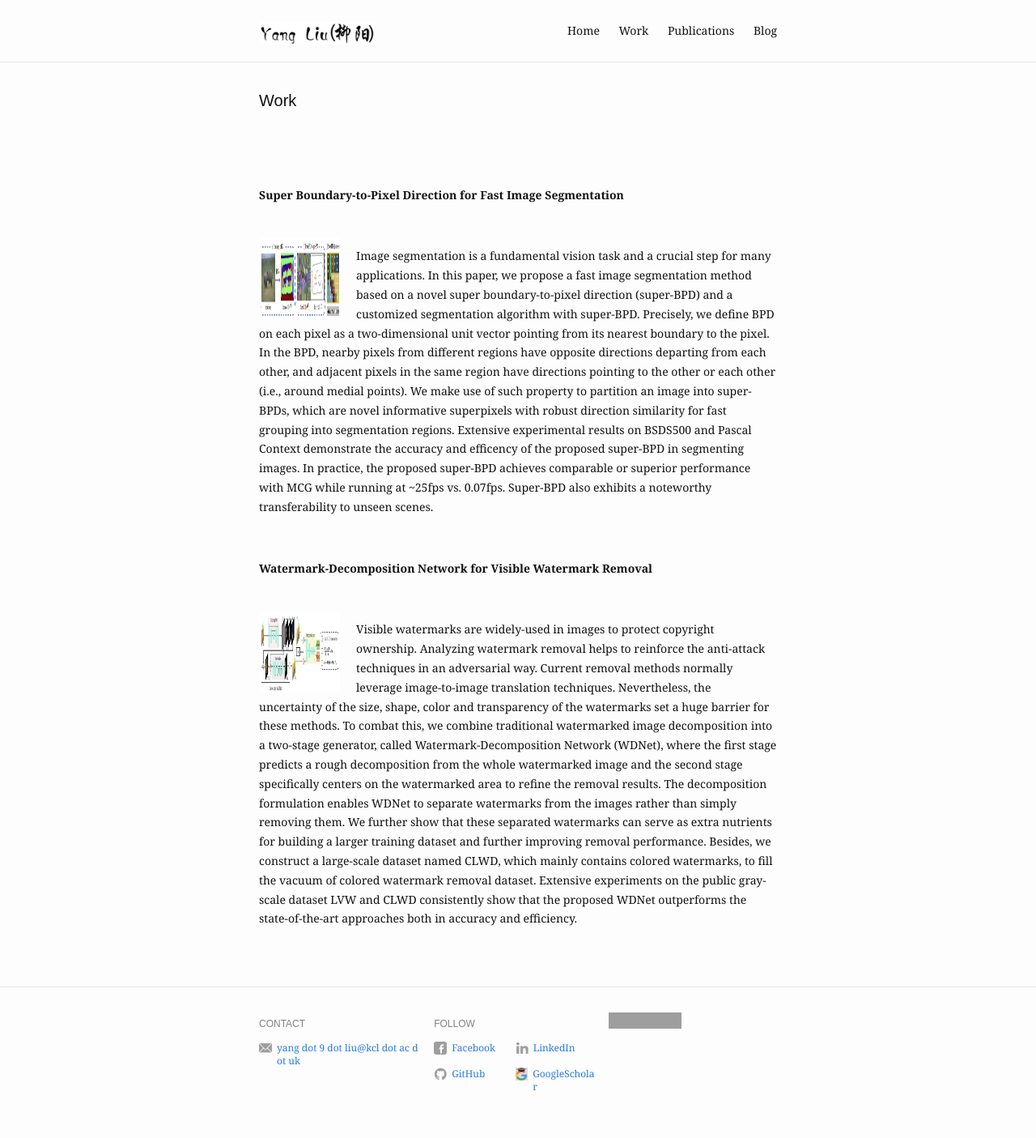
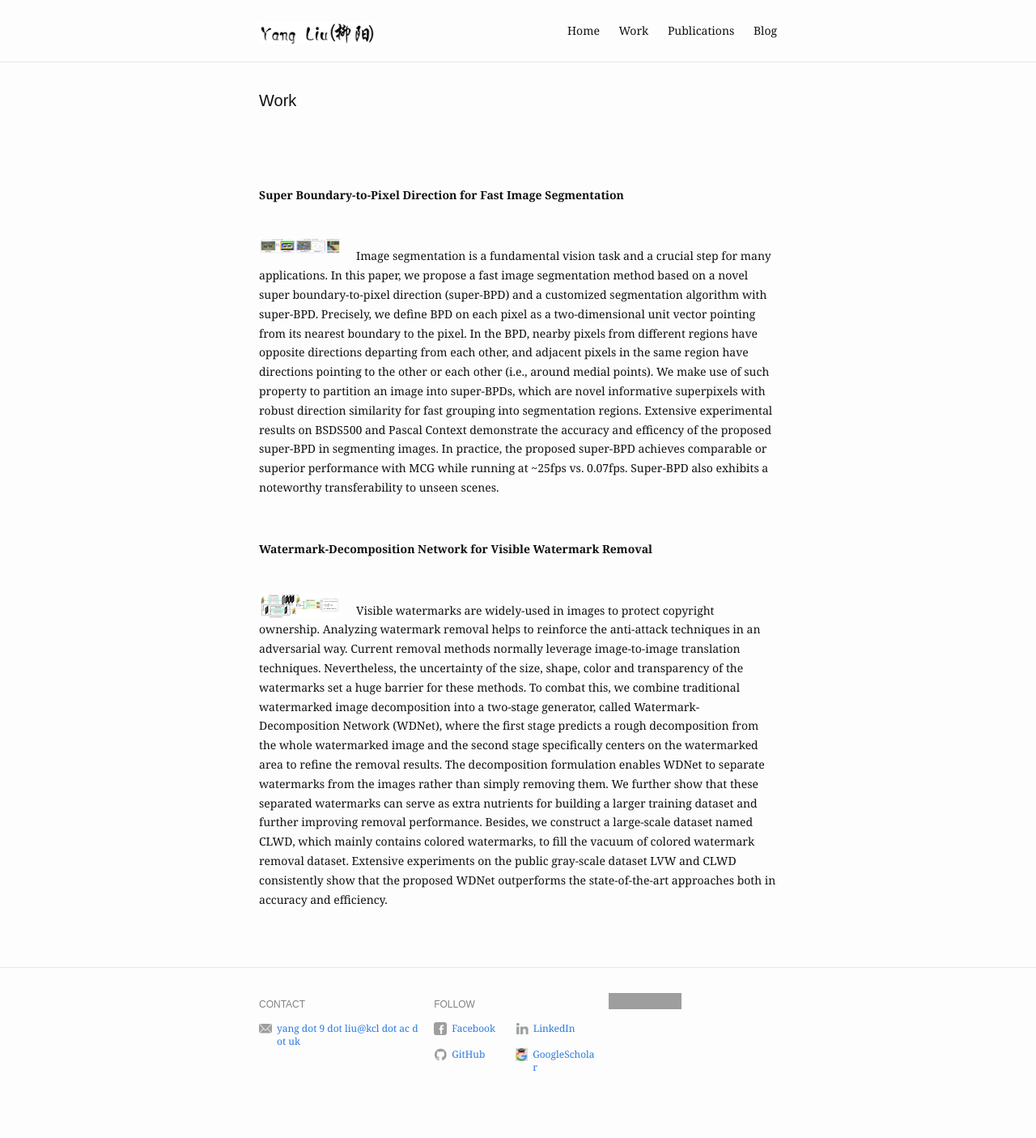
Before and after one commit to MRUIL/MRUIL.github.io, a Jekyll site: the page built from work.md, in a window 1280 px wide. Shown: the whole page at 81% size. Built offline with Jekyll 4.4.1, drawn with Linux system fonts in a browser that asks for light colours; after the commit the page ends 1381 px from its top, so only the background shows below that; grey boxes are pictures that could not be loaded.

Commit message:
Update _work.scss

```diff
--- a/_sass/_work.scss
+++ b/_sass/_work.scss
@@ -13,9 +13,9 @@
 
 .work-bubble {
   float: left;
-  padding-right: 20px;
-  width: 100px;
-  height: 100px;
+  margin-right: 20px; /* 可选，增加图之间的水平间距 */
+  max-width: 100px; /* 设置图片最大宽度 */
+  height: auto; /* 让高度自动调整以保持等比例缩放 */
 }
 
 .work-title {
```
